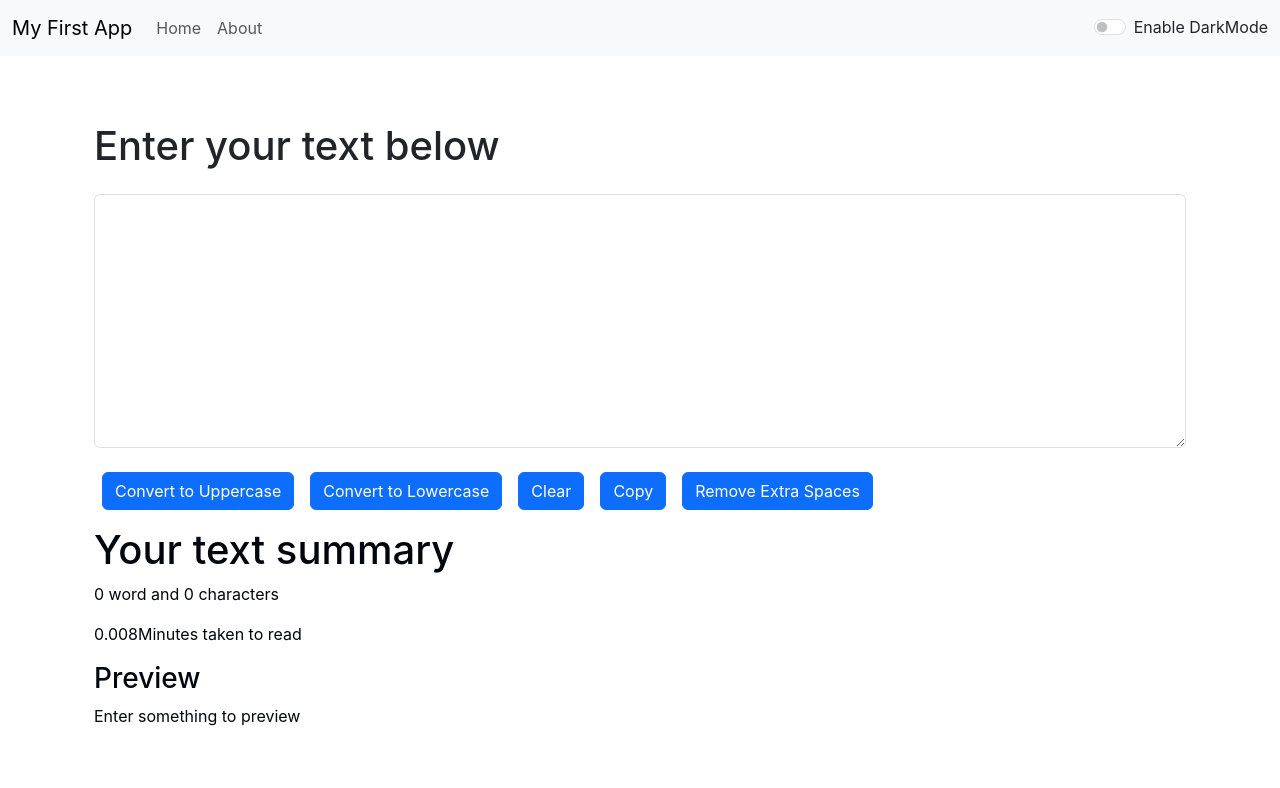
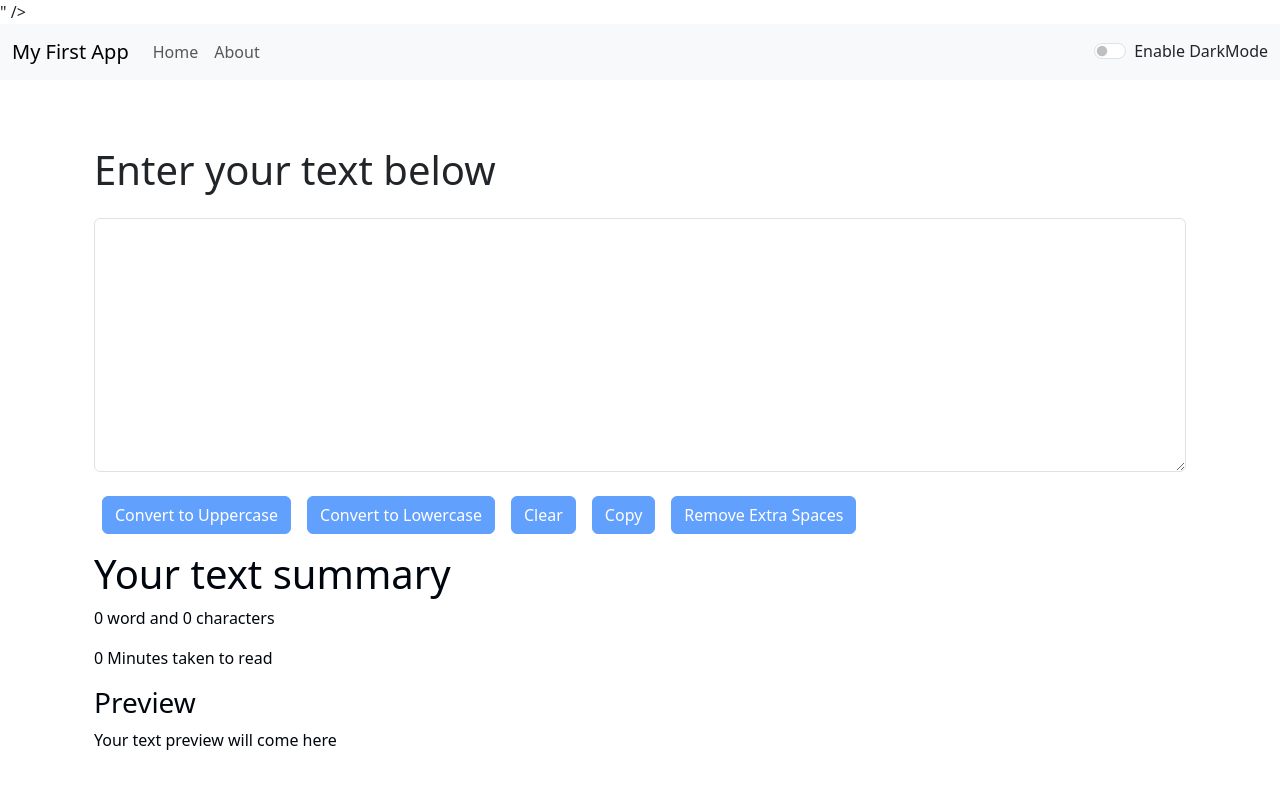
Before and after one commit to ManuBhardwaj001/My-First-App, a React (Create React App) app: page / in a window 1280 px wide. Shown: the top 788 px of the page. Built offline with nearby package versions, Linux system fonts and the light colour scheme.

Commit message:
Disbled buttons when not used and SEO in index.html

```diff
--- a/public/index.html
+++ b/public/index.html
@@ -7,7 +7,7 @@
     <meta name="theme-color" content="#000000" />
     <meta
       name="description"
-      content="This website help you to play with and manipulate your text"
+      content="My React App is a useful tool for converting and analyzing text. Convert text to uppercase or lowercase, remove extra spaces, and see a summary of word count and reading time.">"
     />
     <link rel="apple-touch-icon" href="%PUBLIC_URL%/favicon-16x16.png" />
     <!--
--- a/src/Components/TextForm.js
+++ b/src/Components/TextForm.js
@@ -42,19 +42,19 @@ export default function TextForm(props) {
         <div className="mb-3">
           <textarea className="form-control" value={text} onChange={handleOnChange} style={{ backgroundColor: props.mode === 'dark' ? '#00060e' : 'white', color: props.mode === 'dark' ? 'white' : 'black' }} id="mybox" rows="10" ></textarea>
         </div>
-        <button className="btn btn-primary mx-2 my-2" onClick={handleUpClick}>Convert to Uppercase</button>
-        <button className="btn btn-primary mx-2 my-2" onClick={handleLoClick}>Convert to Lowercase</button>
-        <button className="btn btn-primary mx-2 my-2" onClick={handleClearClick}>Clear</button>
-        <button className="btn btn-primary mx-2 my-2" onClick={handleCopy}>Copy</button>
-        <button className="btn btn-primary mx-2 my-2" onClick={handleExtraSpaces}>Remove Extra Spaces</button>
+        <button disabled={text.length===0} className="btn btn-primary mx-2 my-2" onClick={handleUpClick}>Convert to Uppercase</button>
+        <button disabled={text.length===0} className="btn btn-primary mx-2 my-2" onClick={handleLoClick}>Convert to Lowercase</button>
+        <button disabled={text.length===0} className="btn btn-primary mx-2 my-2" onClick={handleClearClick}>Clear</button>
+        <button disabled={text.length===0} className="btn btn-primary mx-2 my-2" onClick={handleCopy}>Copy</button>
+        <button disabled={text.length===0} className="btn btn-primary mx-2 my-2" onClick={handleExtraSpaces}>Remove Extra Spaces</button>
       </div>
       <div className="container my-2" style={{ color: props.mode === 'dark' ? 'white' : '#00060e' }}>
         <h1>Your text summary</h1>
         {/* <p>{text.split(" ")[text.split(" ").length - 1] === "" ? text.split(" ").length - 1 : text.split(" ").length} words and {text.length} characters</p>  */}
         <p>{text.split(" ").filter((element) => { return element.length !== 0 }).length} word and {text.length} characters</p>
-        <p>{0.008 * text.split(" ").length}Minutes taken to read</p> {/*Time taken to read*/}
+        <p>{0.008 * text.split(" ").filter((element) => { return element.length !== 0 }).length} Minutes taken to read</p> {/*Time taken to read*/}
         <h3>Preview</h3>
-        <p>{text.length > 0 ? text : "Enter something to preview"}</p>
+        <p>{text.length > 0 ? text : "Your text preview will come here"}</p>
       </div>
     </>
   )
```
